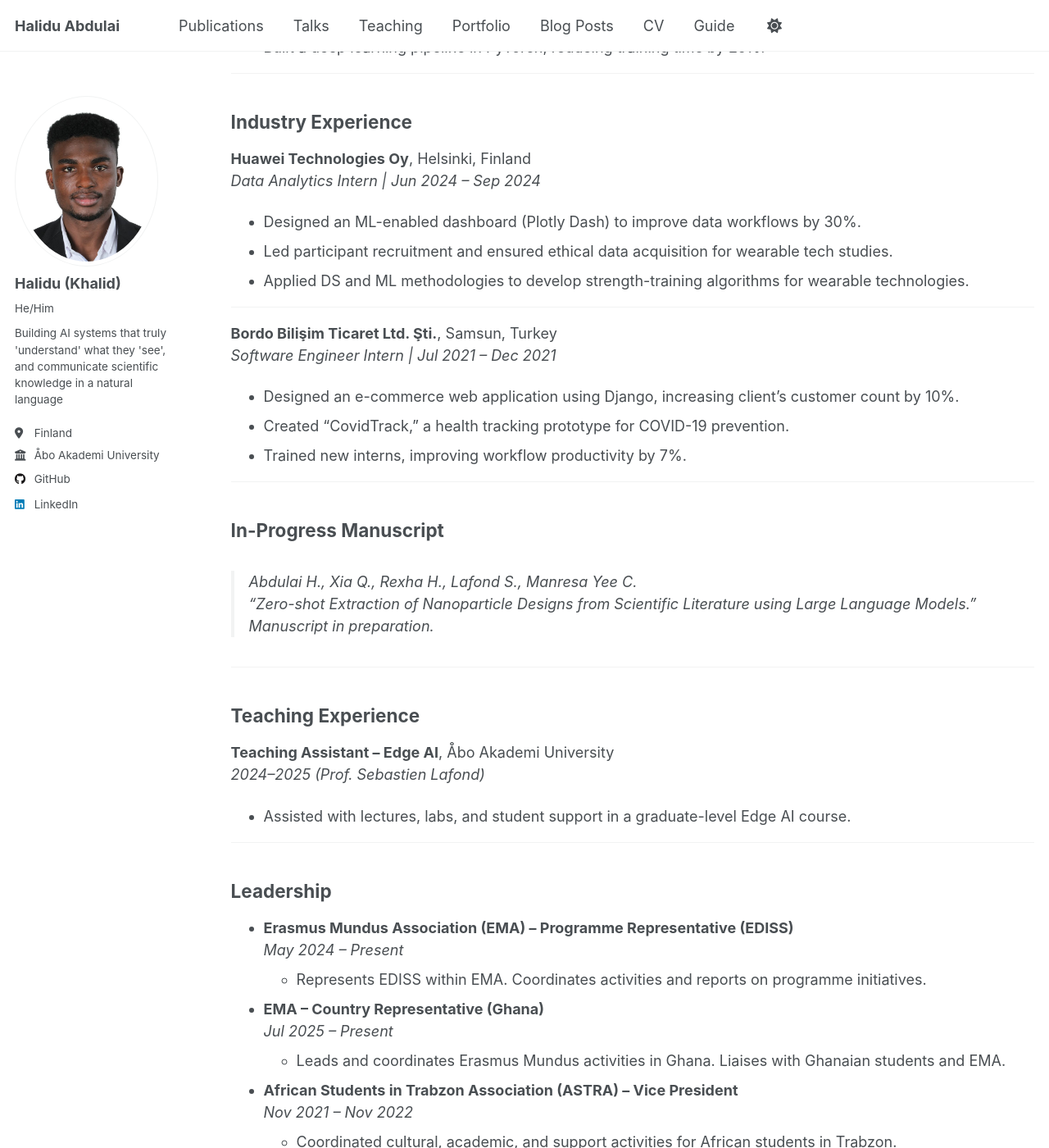
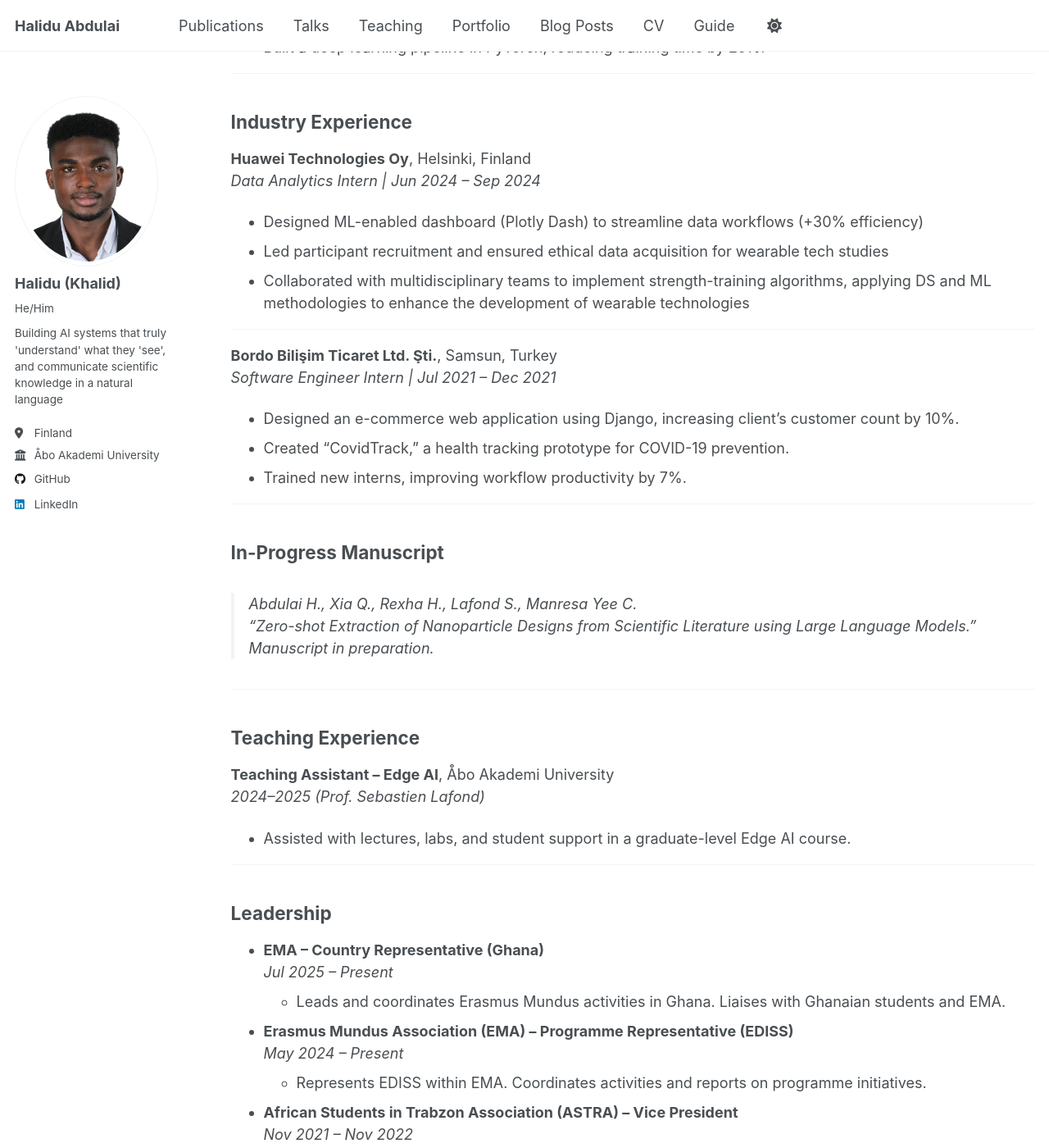
Before and after one commit to abdulaihalidu/abdulaihalidu.github.io, a Jekyll site: the page built from _pages/cv.md, in a window 1280 px wide and 1400 px high, scrolled down 1840 px. Shown: the whole window at 82% size. Built offline with Jekyll 4.4.1, drawn with Linux system fonts in a browser that asks for light colours; a script that is not in the unit is left out.

Commit message:
Update cv.md

```diff
--- a/_pages/cv.md
+++ b/_pages/cv.md
@@ -76,9 +76,10 @@ _Machine Learning Research Intern | Jul 2022 – Sep 2022_
 
 **Huawei Technologies Oy**, Helsinki, Finland
 _Data Analytics Intern | Jun 2024 – Sep 2024_
-- Designed an ML-enabled dashboard (Plotly Dash) to improve data workflows by 30%.
-- Led participant recruitment and ensured ethical data acquisition for wearable tech studies.
-- Applied DS and ML methodologies to develop strength-training algorithms for wearable technologies.
+- Designed ML-enabled dashboard (Plotly Dash) to streamline data workflows (+30% efficiency)
+- Led participant recruitment and ensured ethical data acquisition for wearable tech studies
+- Collaborated with multidisciplinary teams to implement strength-training algorithms, applying DS and ML methodologies to enhance the development of wearable technologies
+
 
 ---
 
@@ -108,13 +109,13 @@ _2024–2025 (Prof. Sebastien Lafond)_
 
 ## Leadership
 
+- **EMA – Country Representative (Ghana)**
+  _Jul 2025 – Present_
+  - Leads and coordinates Erasmus Mundus activities in Ghana. Liaises with Ghanaian students and EMA.
+
 - **Erasmus Mundus Association (EMA) – Programme Representative (EDISS)**
   _May 2024 – Present_
   - Represents EDISS within EMA. Coordinates activities and reports on programme initiatives.
-
-- **EMA – Country Representative (Ghana)**
-  _Jul 2025 – Present_
-  - Leads and coordinates Erasmus Mundus activities in Ghana. Liaises with Ghanaian students and EMA.
 
 - **African Students in Trabzon Association (ASTRA) – Vice President**
   _Nov 2021 – Nov 2022_
```
